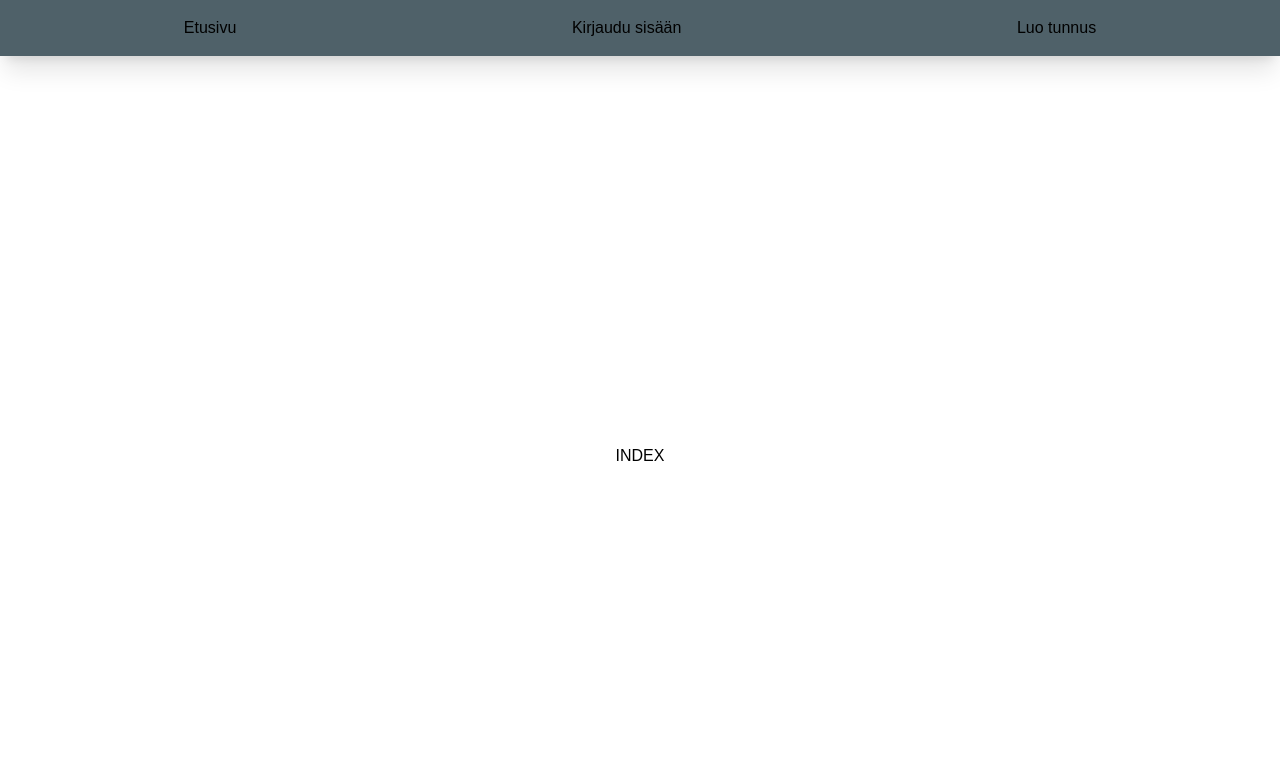
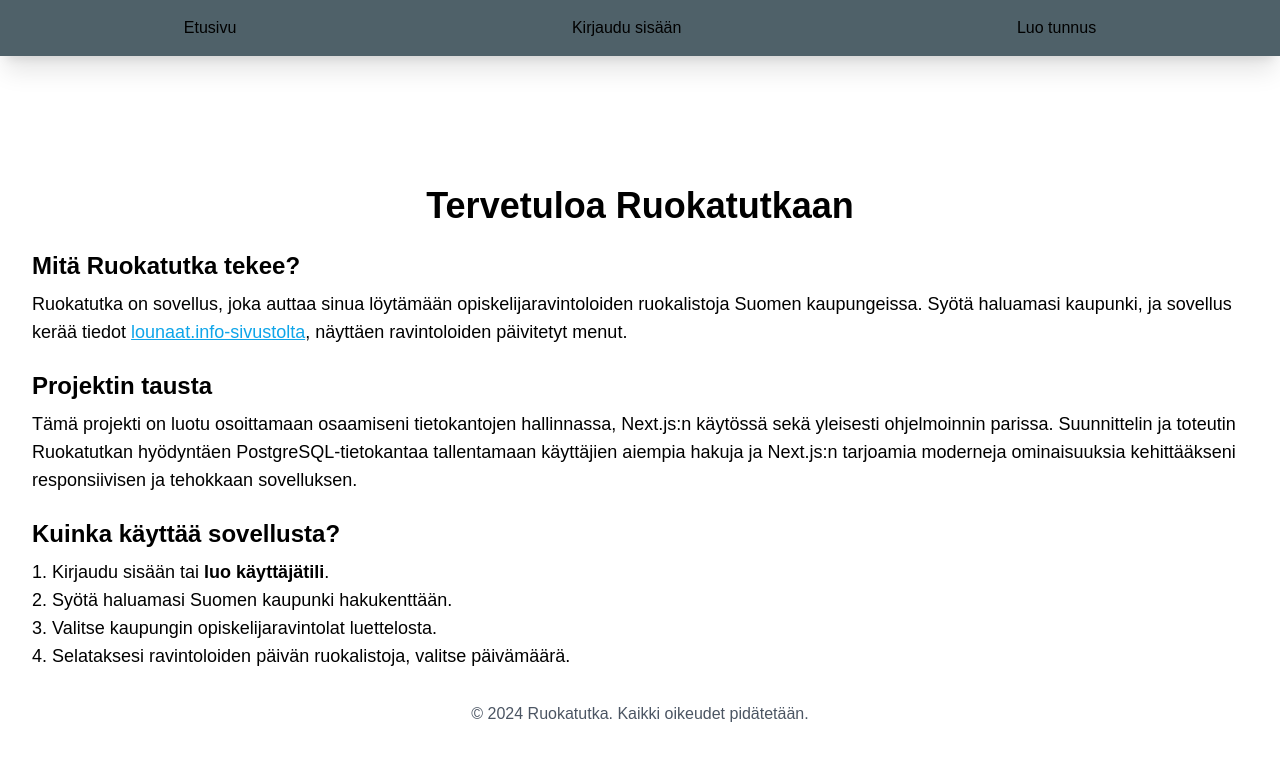
Before and after one commit to Jolppa/RuokatutkaNext, a Next.js app: page / in a window 1280 px wide. Shown: the top 758 px of the page. Built offline with nearby package versions, Linux system fonts and the light colour scheme; no server answers.

Commit message:
Refactor: Main page content, Middleware enhancements,

```diff
--- a/package.json
+++ b/package.json
@@ -21,6 +21,7 @@
     "zod": "^3.23.8"
   },
   "devDependencies": {
+    "@babel/preset-env": "^7.26.0",
     "@types/bcrypt": "^5.0.2",
     "@types/bcryptjs": "^2.4.6",
     "@types/node": "^20",
--- a/src/app/layout.tsx
+++ b/src/app/layout.tsx
@@ -2,6 +2,7 @@ import type { Metadata } from "next";
 import localFont from "next/font/local";
 import "./globals.css";
 import NavBar from "./ui/NavBar";
+import { SessionProvider } from "next-auth/react";
 
 const geistSans = localFont({
   src: "./fonts/GeistVF.woff",
@@ -33,13 +34,14 @@ export default async function RootLayout({
         <header>
           <NavBar />
         </header>
-
+        <SessionProvider session={undefined}>
           <main
             className="flex justify-center items-center mx-auto min-h-screen justify-around"
             role="main"
           >
             {children}
           </main>
+        </SessionProvider>
       </body>
     </html>
   );
--- a/src/app/page.tsx
+++ b/src/app/page.tsx
@@ -1,7 +1,64 @@
-export default async function Page() {
+export default function Page() {
   return (
-    <>
-      <div>INDEX</div>
-    </>
+    <main className="container mx-auto p-8">
+      <header>
+        <h1 className="text-4xl font-bold mb-6 text-center">
+          Tervetuloa Ruokatutkaan
+        </h1>
+      </header>
+
+      <section className="mb-6" aria-labelledby="what-we-do">
+        <h2 id="what-we-do" className="text-2xl font-semibold mb-2">
+          Mitä Ruokatutka tekee?
+        </h2>
+        <p className="text-lg">
+          Ruokatutka on sovellus, joka auttaa sinua löytämään
+          opiskelijaravintoloiden ruokalistoja Suomen kaupungeissa. Syötä
+          haluamasi kaupunki, ja sovellus kerää tiedot{" "}
+          <a
+            href="https://www.lounaat.info/"
+            className="text-sky-500 underline hover:text-sky-700"
+            aria-label="lounaat.info-sivuston etusivu"
+          >
+            lounaat.info-sivustolta
+          </a>
+          , näyttäen ravintoloiden päivitetyt menut.
+        </p>
+      </section>
+
+      <section className="mb-6" aria-labelledby="project-purpose">
+        <h2 id="project-purpose" className="text-2xl font-semibold mb-2">
+          Projektin tausta
+        </h2>
+        <p className="text-lg">
+          Tämä projekti on luotu osoittamaan osaamiseni tietokantojen
+          hallinnassa, Next.js:n käytössä sekä yleisesti ohjelmoinnin parissa.
+          Suunnittelin ja toteutin Ruokatutkan hyödyntäen PostgreSQL-tietokantaa
+          tallentamaan käyttäjien aiempia hakuja ja Next.js:n tarjoamia
+          moderneja ominaisuuksia kehittääkseni responsiivisen ja tehokkaan
+          sovelluksen.
+        </p>
+      </section>
+
+      <section className="mb-6" aria-labelledby="how-to-use">
+        <h2 id="how-to-use" className="text-2xl font-semibold mb-2">
+          Kuinka käyttää sovellusta?
+        </h2>
+        <ol className="list-decimal list-inside text-lg">
+          <li>
+            Kirjaudu sisään tai <strong>luo käyttäjätili</strong>.
+          </li>
+          <li>Syötä haluamasi Suomen kaupunki hakukenttään.</li>
+          <li>Valitse kaupungin opiskelijaravintolat luettelosta.</li>
+          <li>
+            Selataksesi ravintoloiden päivän ruokalistoja, valitse päivämäärä.
+          </li>
+        </ol>
+      </section>
+
+      <footer className="text-center mt-8 text-gray-600">
+        © {new Date().getFullYear()} Ruokatutka. Kaikki oikeudet pidätetään.
+      </footer>
+    </main>
   );
 }
--- a/src/app/util/actions.ts
+++ b/src/app/util/actions.ts
@@ -6,21 +6,23 @@ import { AuthError } from "next-auth";
 import { sql } from "@vercel/postgres";
 import { v4 as uuidv4 } from "uuid";
 import bcrypt from "bcryptjs";
-import { User } from "./types";
+import { entryObject, User } from "./types";
 import { redirect } from "next/navigation";
 import { FormState } from "./types";
-import { z } from "zod";
 import { signIn, signOut } from "../../auth";
 import { auth } from "../../auth";
 import { saveDataToDatabase } from "./data";
+import { validateCityData } from "./validation";
 
 //! This whole function needs a lot of work, but it works for now
 export async function listRestaurants(
   prevState: FormState | undefined,
   formData: FormData
 ): Promise<FormState> {
-  //! Puppeteer is not working in Vercel: https://github.com/orgs/vercel/discussions/124
-  //! Need to move Puppeteer to dev dependencies and use puppeteer-core and chrome-aws-lambda
+  // Currently the issue with Vercel is that this function takes too long to run. Next step would be to optimize the function
+  // TODO
+  // * 1. Add proper validation
+  // * 2. Refactor / Optimize
 
   let browser;
   try {
@@ -29,32 +31,20 @@ export async function listRestaurants(
 
     const session = await auth();
     // Validate the form data here
+
+    // VALIDATION SECTION
+    //! This needs improvement
     const rawCity = formData.get("kaupunki");
-    const userId = session?.user?.id || undefined;
-
     if (!rawCity) {
       throw new Error("Kaupunki on pakollinen kenttä.");
     }
 
+    const userId = session?.user?.id || undefined;
     if (!userId) {
       throw new Error("Käyttäjä ei ole kirjautunut sisään.");
     }
 
-    // VALIDATION SECTION
-    //! This needs improvement
-    const parsedFormData = z.object({
-      kaupunki: z
-        .string()
-        .min(4, { message: "Kirjoita vähintään 4 kirjainta" }),
-    });
-
-    const validatedFormData = parsedFormData.safeParse({
-      kaupunki: rawCity as string,
-    });
-
-    if (!validatedFormData.success) {
-      throw new Error(validatedFormData.error.errors[0].message);
-    }
+    validateCityData({ kaupunki: rawCity as string });
 
     // END VALIDATION SECTION
 
@@ -64,17 +54,20 @@ export async function listRestaurants(
       });
     }
 
-    if (process.env.NODE_ENV === "development") {
+    if (
+      process.env.NODE_ENV === "development" ||
+      process.env.NODE_ENV === "test"
+    ) {
       browser = await puppeteer.launch({
         executablePath:
           "C:\\Program Files\\Google\\Chrome\\Application\\chrome.exe",
         headless: false,
         defaultViewport: { width: 1366, height: 768 },
         args: [],
+        devtools: true,
       });
     } else {
       // This is for Vercel
-      //! Untested
       const executablePath = await chromium.executablePath();
       if (!executablePath) {
         throw new Error("Chromium executable path not found");
@@ -88,9 +81,14 @@ export async function listRestaurants(
     }
     const page = await browser.newPage();
 
+    await page.setUserAgent(
+      "Mozilla/5.0 (Windows NT 10.0; Win64; x64) AppleWebKit/537.36 (KHTML, like Gecko) Chrome/115.0.0.0 Safari/537.36"
+    );
+    await page.setExtraHTTPHeaders({
+      "Accept-Language": "en-GB,en-US;q=0.9,en;q=0.8",
+    });
+
     await page.goto("https://www.lounaat.info");
-    // wait for the page to load
-    // Make it so that the banner is clicked if it exists
 
     // * SELECTORS
     const banner =
@@ -125,19 +123,21 @@ export async function listRestaurants(
 
     await delay(2000);
 
+    await page.keyboard.press("Enter");
+
     const city = await page.$eval(
       searchInput,
       (el) => (el as HTMLInputElement).value
     );
 
-    await page.keyboard.press("Enter");
-
     // await page.waitForSelector(readyButton);
+    //! This works inconsistentently
     await page.waitForNetworkIdle();
 
     await page.click(readyButton);
 
-    await page.waitForNetworkIdle();
+    // await page.waitForNetworkIdle();
+    await delay(2000);
 
     const days = await page.$$eval(".dayview-filter", (days) => {
       return days.map((day) => day.children.length)[0];
@@ -146,16 +146,9 @@ export async function listRestaurants(
     const data = [];
 
     for (let i = 0; i < days; i++) {
-      // Move this type to the types file
-      const entryObj: {
-        date: string;
-        restaurants: {
-          name: string;
-          city: string;
-          dishes: { dish: string; description: string }[];
-        }[];
-      } = { date: "", restaurants: [] };
+      const entryObj: entryObject = { date: "", restaurants: [] };
 
+      // This changes the day
       if (i !== 0) {
         await page.$eval("#day-filter", (dayFilter) =>
           (dayFilter as HTMLInputElement).click()
@@ -179,12 +172,14 @@ export async function listRestaurants(
 
       const [day, month] = dateString.substring(2).split(".");
       const year = new Date().getFullYear();
-      const date = new Date(year, parseInt(month) - 1, parseInt(day));
+      const date = new Date(Date.UTC(year, parseInt(month) - 1, parseInt(day)));
+      console.log(date);
 
       entryObj.date = date.toISOString();
 
       // Wait for the dishes to load
-      await page.waitForSelector(".menu-item");
+      //! This fails sometimes. Delay(2000) is slow but works
+      await page.waitForSelector(".menu");
 
       const restaurants = await page.$$eval(
         ".menu",
@@ -200,7 +195,6 @@ export async function listRestaurants(
                 let dish = menu?.textContent || "";
                 if (dish) {
                   dish = cleanUpString(dish.replace(/[^a-zA-ZåäöÅÄÖ ]/g, ""));
-                  console.log(dish);
                 }
 
                 const description =
@@ -211,6 +205,7 @@ export async function listRestaurants(
             if (dishes.length === 0) {
               dishes.push({ dish: "No dishes found", description: "" });
             }
+
             return { city, name, dishes };
           });
         },
@@ -222,10 +217,16 @@ export async function listRestaurants(
     }
 
     await browser.close();
+    console.log("Data parsed successfully");
+    // take time
+    console.log(`Parser done in ${Date.now() - startTime}ms`);
 
     // Save to database
 
-    await saveDataToDatabase(userId, data);
+    if (process.env.NODE_ENV !== "test") {
+      console.log("Saving data to database");
+      await saveDataToDatabase(userId, data);
+    }
     // I don't know if we are doing anything with the data
     console.log(`Function completed in ${Date.now() - startTime}ms`);
     return { data };
@@ -241,7 +242,7 @@ export async function listRestaurants(
   }
 }
 
-// AUTHENTICATION ACTIONS
+// * AUTHENTICATION ACTIONS
 
 export async function authenticate(
   prevState: string | undefined,
--- a/src/app/util/routes.ts
+++ b/src/app/util/routes.ts
@@ -1,3 +1,3 @@
 export const ROOT = "/";
 export const PUBLIC_ROUTES = ["/"];
-export const DEFAULT_REDIRECT = "/login";
+export const DEFAULT_REDIRECT = "/kirjaudu";
--- a/src/app/util/types.ts
+++ b/src/app/util/types.ts
@@ -40,3 +40,12 @@ export type GroupedData = {
     };
   };
 };
+
+export type entryObject = {
+  date: string;
+  restaurants: {
+    name: string;
+    city: string;
+    dishes: { dish: string; description: string }[];
+  }[];
+};
--- /dev/null
+++ b/src/app/util/validation.ts
@@ -0,0 +1,15 @@
+import { z } from "zod";
+
+export const citySchema = z.object({
+  kaupunki: z.string().min(4, { message: "Kirjoita vähintään 4 kirjainta" }),
+});
+
+export type CityData = z.infer<typeof citySchema>;
+
+export function validateCityData(data: unknown): CityData {
+  const validated = citySchema.safeParse(data);
+  if (!validated.success) {
+    throw new Error(validated.error.errors[0].message);
+  }
+  return validated.data;
+}
--- a/src/auth.config.ts
+++ b/src/auth.config.ts
@@ -7,6 +7,7 @@ export const authConfig = {
   pages: {
     error: "/",
     signIn: "/kirjaudu",
+    signOut: "/",
   },
   callbacks: {
     async authorized({ auth }) {
```
Also changed, not shown: src/middleware.ts (+7 -0 lines), vercle.json (deleted, +0 -7 lines), 1 other file (tests, documents, lock files or other folders). Lines whose indentation alone changed are shown as unchanged.
